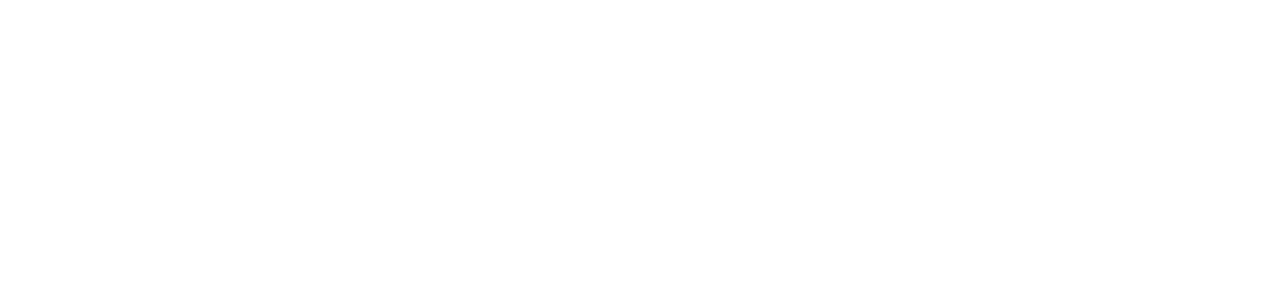
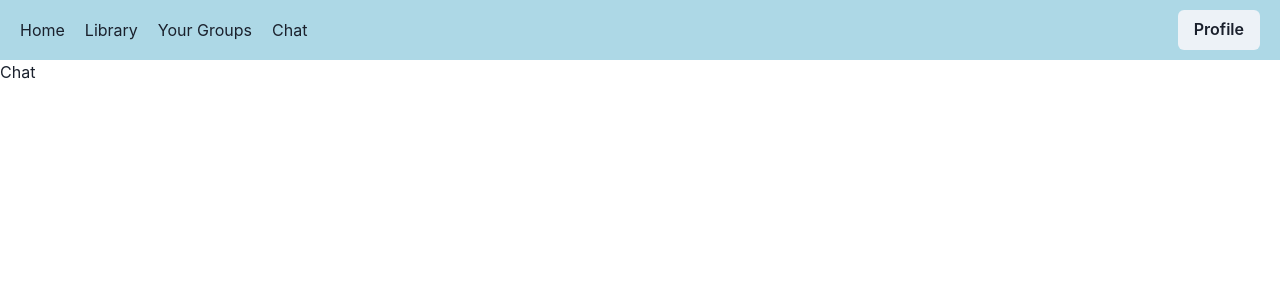
Before and after one commit to HCutrone/TheIndecisiveDevs, a React (Create React App) app: page /chat in a window 1280 px wide. Before the commit this address had no page. Shown: the top 300 px of the page. Built offline with nearby package versions, Linux system fonts and the light colour scheme.

Commit message:
chat page

```diff
--- a/src/components/Nav.js
+++ b/src/components/Nav.js
@@ -11,6 +11,7 @@
       <Center className="navLeftLinks"> <Link to="/">Home</Link> </Center>
       <Center className="navLeftLinks"> <Link to="/Library">Library</Link> </Center>
       <Center className="navLeftLinks"> <Link to="/Groups">Your Groups</Link> </Center>
+      <Center className="navLeftLinks"> <Link to="/Chat">Chat</Link> </Center>
 
       <Spacer></Spacer>
 
--- a/src/index.js
+++ b/src/index.js
@@ -5,14 +5,15 @@
 import Home from './routes/Home'
 import Library from './routes/Library'
 import Groups from './routes/Groups'
+import Chat from './routes/Chat'
 import { BrowserRouter, Routes, Route } from 'react-router-dom'
 import { axios } from 'axios'
 import { ChakraProvider } from '@chakra-ui/react'
 import reportWebVitals from './reportWebVitals';
 
-const currentUser =
+const users = [
   {
-    "name": "Harrison",
+  "name": "Harrison",
     "": "",
     "groups":
       [{
@@ -31,8 +32,8 @@
         "storiesRead": 3,
         "sessionLength": "2 weeks"
       }]
-  }
-
+  }]
+const currentUser = users[0]
 const userName = currentUser.name
 const userGroups = currentUser.groups
 
@@ -45,6 +46,7 @@
           <Route index element={<Home user={userName} groups={userGroups}/>} />
           <Route path="library" element={<Library />} />
           <Route path="groups" element={<Groups />} />
+          <Route path="chat" element={<Chat />} />
         </Route>
       </Routes>
     </BrowserRouter>
--- /dev/null
+++ b/src/routes/Chat.js
@@ -0,0 +1,9 @@
+import React from 'react'
+
+const Chat = () => {
+  return (
+    <div>Chat</div>
+  )
+}
+
+export default Chat
```
